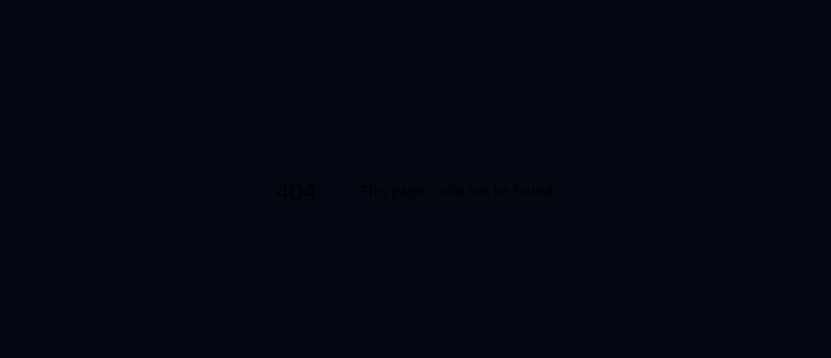
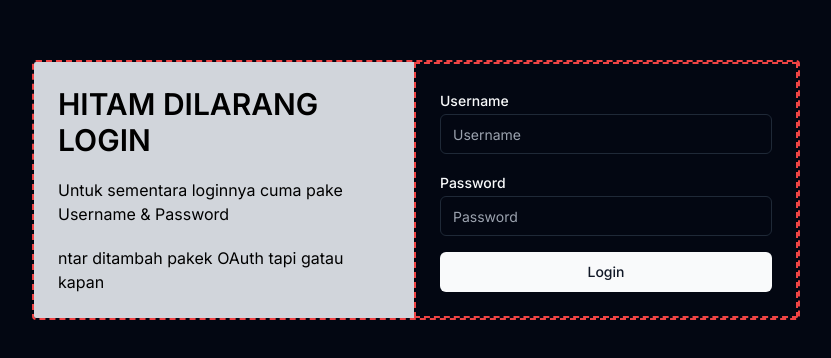
Before and after one commit to rikarani/blog, a Next.js app: page /login in a window 1280 px wide. Before the commit this address had no page. Shown: the part 210-568 px from the top of the page, without its empty margins (224-1055 px from the left). Built offline with nearby package versions, Linux system fonts and the light colour scheme.

Commit message:
route login

```diff
--- /dev/null
+++ b/app/login/layout.tsx
@@ -0,0 +1,7 @@
+type Props = {
+  children: React.ReactNode;
+};
+
+export default function Layout({ children }: Props): React.JSX.Element {
+  return <div className="grid h-dvh place-items-center">{children}</div>;
+}
--- /dev/null
+++ b/app/login/page.tsx
@@ -0,0 +1,45 @@
+import { login } from "@/actions/login";
+import { Label } from "@/components/ui/label";
+import { Input } from "@/components/ui/input";
+import { Button, buttonVariants } from "@/components/ui/button";
+
+export default function LoginPage(): React.JSX.Element {
+  return (
+    <div className="batas flex w-full max-w-3xl overflow-hidden rounded">
+      <div className="hidden flex-1 flex-col justify-between space-y-4 bg-gray-300 p-6 text-black sm:flex">
+        <h1 className="text-3xl font-semibold uppercase">Hitam Dilarang Login</h1>
+        <p>Untuk sementara loginnya cuma pake Username & Password</p>
+        <p>ntar ditambah pakek OAuth tapi gatau kapan</p>
+      </div>
+      <div className="batas w-full p-6 sm:flex-1">
+        <form action={login}>
+          <div>
+            <Label htmlFor="username">Username</Label>
+            <Input
+              id="username"
+              name="username"
+              type="text"
+              className="mt-0.5"
+              placeholder="Username"
+            />
+          </div>
+          <div className="mt-4">
+            <Label htmlFor="password">Password</Label>
+            <Input
+              id="password"
+              name="password"
+              type="password"
+              className="mt-0.5"
+              placeholder="Password"
+            />
+          </div>
+          <div className="mt-4">
+            <Button type="submit" className={`${buttonVariants({ variant: "default" })} w-full`}>
+              Login
+            </Button>
+          </div>
+        </form>
+      </div>
+    </div>
+  );
+}
```
